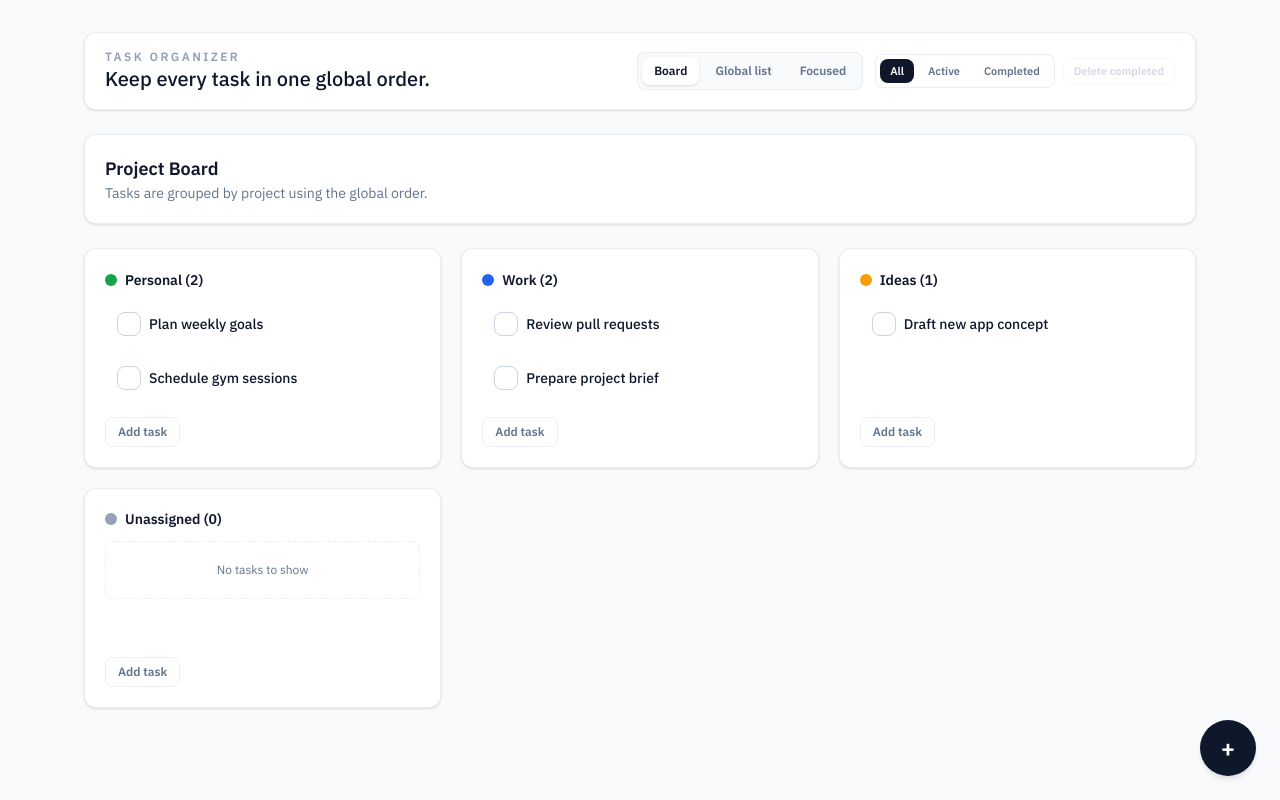
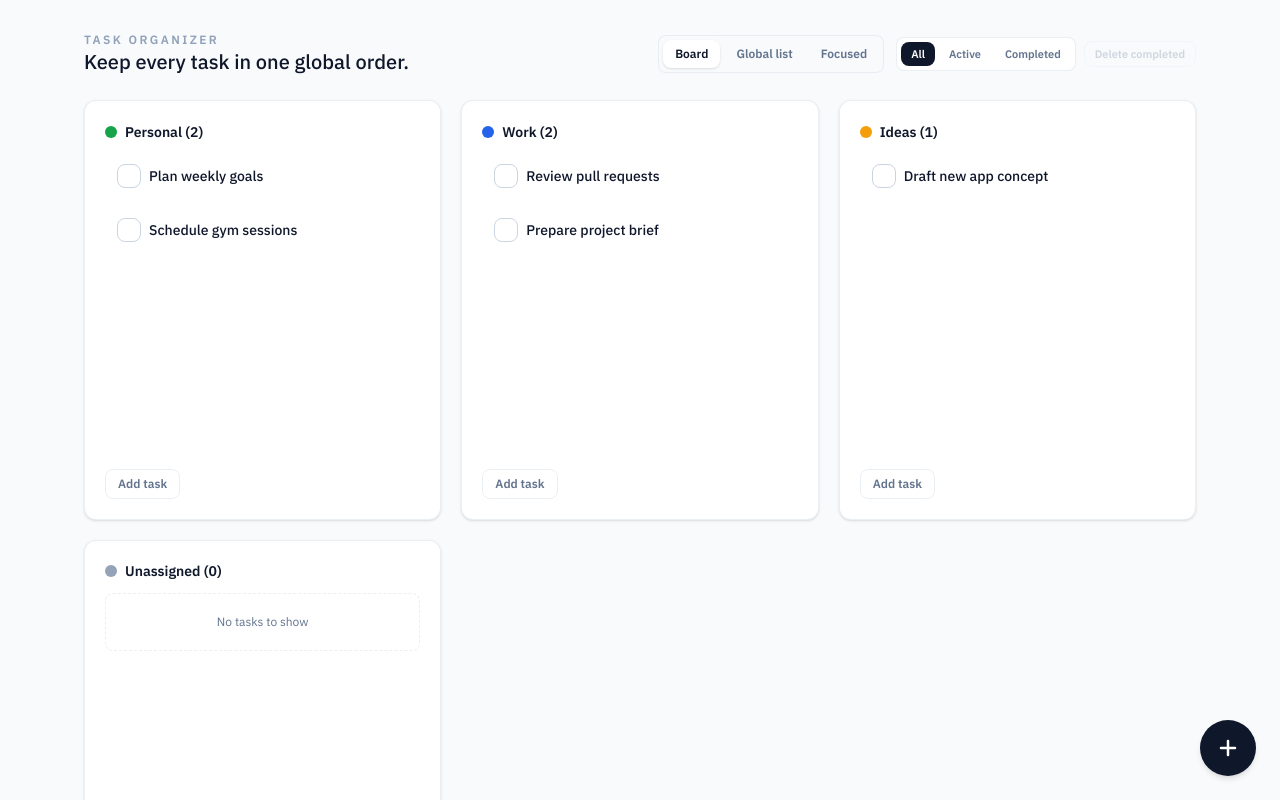
Before and after one commit to charlesferreira/task-management, a React (Vite) app: page / in a window 1280 px wide. Shown: the top 800 px of the page. Built offline with nearby package versions, Linux system fonts and the light colour scheme.

Commit message:
feat: enhance UI components in BoardView, ListView, and ProjectColumn; improve layout and button interactions

```diff
--- a/src/App.tsx
+++ b/src/App.tsx
@@ -64,7 +64,7 @@ function App() {
   return (
     <div className="min-h-screen bg-slate-50 text-slate-900">
       <div className="mx-auto flex w-full max-w-6xl flex-col gap-6 px-5 py-8">
-        <header className="flex flex-col gap-4 rounded-xl border border-slate-200/70 bg-white px-5 py-4 shadow-sm md:flex-row md:items-center md:justify-between">
+        <header className="flex flex-col gap-4 md:flex-row md:items-center md:justify-between">
           <div>
             <p className="text-xs font-semibold uppercase tracking-[0.2em] text-slate-400">
               Task Organizer
--- a/src/components/ProjectColumn.tsx
+++ b/src/components/ProjectColumn.tsx
@@ -135,7 +135,7 @@ const ProjectColumn = ({
   return (
     <div
       ref={setNodeRef}
-      className={`group flex min-h-[220px] flex-col gap-3 rounded-xl border border-slate-200/70 bg-white p-5 shadow-sm ${
+      className={`group flex h-[420px] flex-col gap-3 rounded-xl border border-slate-200/70 bg-white p-5 shadow-sm ${
         isOver ? "border-slate-300" : ""
       }`}
     >
@@ -223,7 +223,7 @@ const ProjectColumn = ({
           ) : null}
         </div>
       </div>
-      <div className="max-h-[360px] flex-1 overflow-hidden">
+      <div className="flex-1 overflow-hidden">
         {tasks.length === 0 ? (
           <p className="rounded-lg border border-dashed border-slate-200/70 bg-white px-3 py-5 text-center text-xs text-slate-500">
             No tasks to show
@@ -233,7 +233,7 @@ const ProjectColumn = ({
             items={tasks.map((task) => task.id)}
             strategy={verticalListSortingStrategy}
           >
-            <div className="flex max-h-[360px] flex-col gap-2.5 overflow-y-auto pr-1">
+            <div className="flex h-full flex-col gap-2.5 overflow-y-auto pr-1">
               {tasks.map((task) => (
                 <SortableTaskCard
                   key={task.id}
--- a/src/pages/BoardView.tsx
+++ b/src/pages/BoardView.tsx
@@ -19,7 +19,10 @@ type BoardViewProps = {
   onToggleComplete: (taskId: string) => void;
   onDeleteTask: (taskId: string) => void;
   onUpdateTaskTitle: (taskId: string, title: string) => void;
-  onUpdateProject: (projectId: string, updates: { name: string; color: string }) => void;
+  onUpdateProject: (
+    projectId: string,
+    updates: { name: string; color: string },
+  ) => void;
 };
 
 const BoardView = ({
@@ -49,17 +52,7 @@ const BoardView = ({
   };
 
   return (
-    <section className="space-y-6">
-      <header className="flex flex-col gap-4 rounded-xl border border-slate-200/70 bg-white p-5 shadow-sm lg:flex-row lg:items-center lg:justify-between">
-        <div>
-          <h1 className="text-lg font-semibold text-slate-900">
-            Project Board
-          </h1>
-          <p className="text-sm text-slate-500">
-            Tasks are grouped by project using the global order.
-          </p>
-        </div>
-      </header>
+    <section className="space-y-6 pb-24">
       <ProjectBoard
         projects={projects}
         tasks={tasks}
@@ -74,7 +67,7 @@ const BoardView = ({
         onUpdateProject={onUpdateProject}
       />
       {showProjectForm ? (
-        <div className="fixed bottom-24 right-6 z-40 w-[min(420px,calc(100vw-3rem))] rounded-xl border border-slate-200/70 bg-white p-5 shadow-md">
+        <div className="fixed right-6 bottom-24 z-40 w-[min(420px,calc(100vw-3rem))] rounded-xl border border-slate-200/70 bg-white p-5 shadow-md">
           <div className="flex flex-col gap-3">
             <input
               value={name}
@@ -111,10 +104,25 @@ const BoardView = ({
       <button
         type="button"
         onClick={() => setShowProjectForm((prev) => !prev)}
-        className="fixed bottom-6 right-6 z-40 flex h-14 w-14 items-center justify-center rounded-full bg-slate-900 text-2xl font-semibold text-white shadow-md transition hover:translate-y-[-1px]"
+        className="group fixed right-6 bottom-6 z-40 flex h-14 w-14 items-center justify-center gap-0 overflow-hidden rounded-full bg-slate-900 px-0 text-sm font-semibold text-white shadow-md transition-all duration-200 hover:w-40 hover:justify-start hover:gap-2 hover:px-4"
         aria-label="Add project"
       >
-        +
+        <span
+          className="flex h-6 w-6 items-center justify-center transition-transform duration-300"
+          aria-hidden="true"
+        >
+          <svg viewBox="0 0 24 24" className="h-6 w-6">
+            <path
+              d="M12 5v14M5 12h14"
+              stroke="white"
+              strokeWidth="2.5"
+              strokeLinecap="round"
+            />
+          </svg>
+        </span>
+        <span className="w-full max-w-0 min-w-0 overflow-hidden whitespace-nowrap opacity-0 transition-all duration-150 group-hover:max-w-40 group-hover:opacity-100">
+          Add project
+        </span>
       </button>
     </section>
   );
--- a/src/pages/ListView.tsx
+++ b/src/pages/ListView.tsx
@@ -45,15 +45,7 @@ const ListView = ({
   };
 
   return (
-    <section className="space-y-6">
-      <header>
-        <h1 className="text-lg font-semibold text-slate-900">
-          Global Task List
-        </h1>
-        <p className="text-sm text-slate-500">
-          Reordering here updates every project view instantly.
-        </p>
-      </header>
+    <section className="space-y-6 pb-24">
       <GlobalTaskList
         projects={projects}
         tasks={tasks}
@@ -64,7 +56,7 @@ const ListView = ({
         onUpdateTaskTitle={onUpdateTaskTitle}
       />
       {showCreate ? (
-        <div className="fixed bottom-24 right-6 z-40 w-[min(420px,calc(100vw-3rem))] rounded-xl border border-slate-200/70 bg-white p-5 shadow-md">
+        <div className="fixed right-6 bottom-24 z-40 w-[min(420px,calc(100vw-3rem))] rounded-xl border border-slate-200/70 bg-white p-5 shadow-md">
           <div className="flex flex-col gap-3">
             <input
               value={title}
@@ -106,10 +98,25 @@ const ListView = ({
       <button
         type="button"
         onClick={() => setShowCreate((prev) => !prev)}
-        className="fixed bottom-6 right-6 z-40 flex h-14 w-14 items-center justify-center rounded-full bg-slate-900 text-2xl font-semibold text-white shadow-md transition hover:translate-y-[-1px]"
+        className="group fixed right-6 bottom-6 z-40 flex h-14 w-14 items-center justify-center gap-0 overflow-hidden rounded-full bg-slate-900 px-0 text-sm font-semibold text-white shadow-md transition-all duration-200 hover:w-36 hover:justify-start hover:gap-2 hover:px-5"
         aria-label="Add task"
       >
-        +
+        <span
+          className="flex h-6 w-6 items-center justify-center transition-transform duration-200"
+          aria-hidden="true"
+        >
+          <svg viewBox="0 0 24 24" className="h-6 w-6">
+            <path
+              d="M12 5v14M5 12h14"
+              stroke="white"
+              strokeWidth="2.5"
+              strokeLinecap="round"
+            />
+          </svg>
+        </span>
+        <span className="w-full max-w-0 min-w-0 overflow-hidden whitespace-nowrap opacity-0 transition-all duration-150 group-hover:max-w-36 group-hover:opacity-100">
+          Add task
+        </span>
       </button>
     </section>
   );
```
